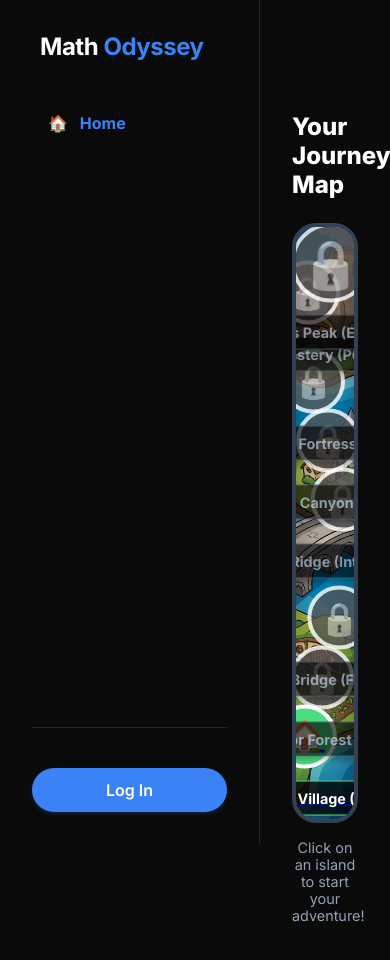
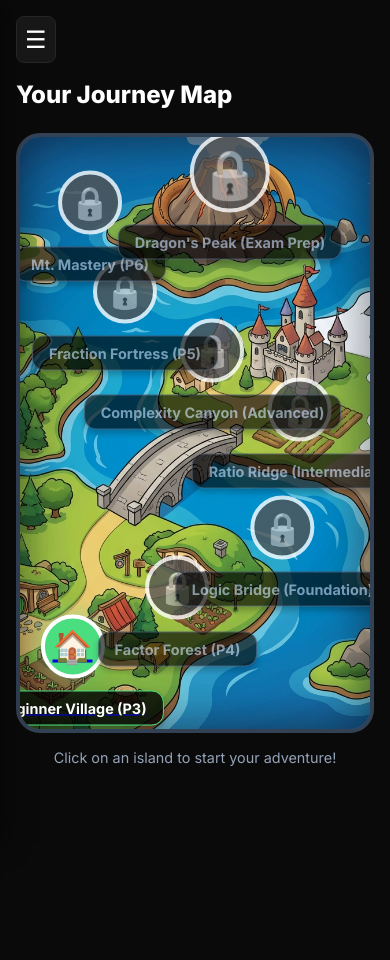
Before and after one commit to jalil/math-odyssey, a Next.js app: page / in a window 390 px wide. Shown: the top 960 px of the page. After the commit the page ends 844 px from the top, so only its background shows below. Built offline with nearby package versions, Linux system fonts and the light colour scheme.

Commit message:
mobile responsive

```diff
--- a/src/app/globals.css
+++ b/src/app/globals.css
@@ -148,3 +148,96 @@ button {
 .shake-anim {
   animation: shake 0.4s ease-in-out;
 }
+
+/* --- Responsive Layout --- */
+
+.app-container {
+  display: flex;
+  min-height: 100vh;
+  background-color: var(--background);
+}
+
+.sidebar {
+  width: 260px;
+  background-color: var(--sidebar-bg);
+  border-right: 1px solid var(--border);
+  padding: 2rem;
+  display: flex;
+  flex-direction: column;
+  gap: 0.5rem;
+  z-index: 50;
+  height: 100vh;
+  position: sticky;
+  top: 0;
+  overflow-y: auto;
+  transition: transform 0.3s ease-in-out;
+}
+
+.main-content {
+  flex: 1;
+  position: relative;
+  overflow-x: hidden;
+  width: 100%;
+}
+
+.mobile-nav-toggle {
+  display: none;
+  /* Hidden on desktop */
+  position: absolute;
+  top: 1rem;
+  left: 1rem;
+  z-index: 60;
+  background: var(--card-background);
+  border: 1px solid var(--border);
+  color: var(--text-primary);
+  padding: 0.5rem;
+  border-radius: 8px;
+  cursor: pointer;
+}
+
+/* Mobile Media Query */
+@media (max-width: 768px) {
+  .sidebar {
+    position: fixed;
+    left: 0;
+    top: 0;
+    bottom: 0;
+    transform: translateX(-100%);
+    /* Hidden by default */
+    width: 280px;
+    /* Slightly wider for touch targets */
+    box-shadow: 4px 0 24px rgba(0, 0, 0, 0.5);
+  }
+
+  .sidebar.open {
+    transform: translateX(0);
+  }
+
+  .mobile-nav-toggle {
+    display: flex;
+    /* Show hamburger */
+    align-items: center;
+    justify-content: center;
+  }
+
+  /* Overlay when sidebar is open */
+  .sidebar-overlay {
+    position: fixed;
+    inset: 0;
+    background: rgba(0, 0, 0, 0.5);
+    z-index: 40;
+    backdrop-filter: blur(2px);
+  }
+}
+
+.home-container {
+  padding: 4rem 2rem;
+  max-width: 1400px;
+  margin: 0 auto;
+}
+
+@media (max-width: 768px) {
+  .home-container {
+    padding: 2rem 1rem;
+  }
+}
--- a/src/app/layout.jsx
+++ b/src/app/layout.jsx
@@ -56,19 +56,18 @@ function Sidebar() {
 
     return (
         <nav style={{
-            width: '260px',
-            backgroundColor: 'var(--sidebar-bg)',
-            borderRight: '1px solid var(--border)',
-            padding: '2rem',
+            width: '100%',
+            height: '100%',
             display: 'flex',
             flexDirection: 'column',
             gap: '0.5rem',
-            zIndex: 50,
-            position: 'relative',
-            height: '100vh',
-            position: 'sticky',
-            top: 0,
-            overflowY: 'auto'
+            // inherited from parent wrapper: padding is now applied there?
+            // actually, in globals.css .sidebar has padding: 2rem.
+            // So we don't need padding here if the wrapper has it.
+            // But wait, the wrapper is the div with className='sidebar'.
+            // The Sidebar component returns this <nav>.
+            // If I remove padding here, the content might hit the edges if the wrapper padding applies to the *wrapper*.
+            // Let's remove conflicting structural styles.
         }}>
             <div style={{ marginBottom: '2rem', paddingLeft: '0.5rem' }}>
                 <span style={{ fontWeight: 700, fontSize: '1.5rem', letterSpacing: '-0.02em', color: 'var(--text-primary)' }}>
@@ -240,16 +239,41 @@ function TopNav() {
     );
 }
 
+// ... (TopNav stays mostly the same but maybe needs positioning tweak for mobile)
+
 export default function RootLayout({ children }) {
+    const [isMobileOpen, setIsMobileOpen] = React.useState(false);
+
     return (
         <html lang="en">
             <body className={inter.className}>
                 <UserProvider>
-                    <div style={{ display: 'flex', minHeight: '100vh', backgroundColor: 'var(--background)' }}>
+                    <div className="app-container">
+                        {/* Mobile Toggle Button */}
+                        <button
+                            className="mobile-nav-toggle"
+                            onClick={() => setIsMobileOpen(!isMobileOpen)}
+                            aria-label="Toggle Menu"
+                        >
+                            <span style={{ fontSize: '1.5rem' }}>☰</span>
+                        </button>
+
+                        {/* Sidebar */}
                         <Suspense fallback={<div style={{ width: '260px' }}>Loading Sidebar...</div>}>
-                            <Sidebar />
+                            <div className={`sidebar ${isMobileOpen ? 'open' : ''}`}>
+                                <Sidebar />
+                            </div>
                         </Suspense>
-                        <main style={{ flex: 1, position: 'relative', overflowX: 'hidden' }}>
+
+                        {/* Overlay for mobile */}
+                        {isMobileOpen && (
+                            <div
+                                className="sidebar-overlay"
+                                onClick={() => setIsMobileOpen(false)}
+                            />
+                        )}
+
+                        <main className="main-content">
                             <TopNav />
                             {children}
                         </main>
--- a/src/components/HomePage.jsx
+++ b/src/components/HomePage.jsx
@@ -81,7 +81,7 @@ export default function HomePage() {
     };
 
     return (
-        <div style={{ padding: '4rem 2rem', maxWidth: '1400px', margin: '0 auto' }}>
+        <div className="home-container">
             {/* Header */}
             <header style={{ marginBottom: '3rem', textAlign: 'center' }}>
                 <div style={{ marginBottom: '2rem', display: 'flex', justifyContent: 'center', gap: '1rem', flexWrap: 'wrap' }}>
```
